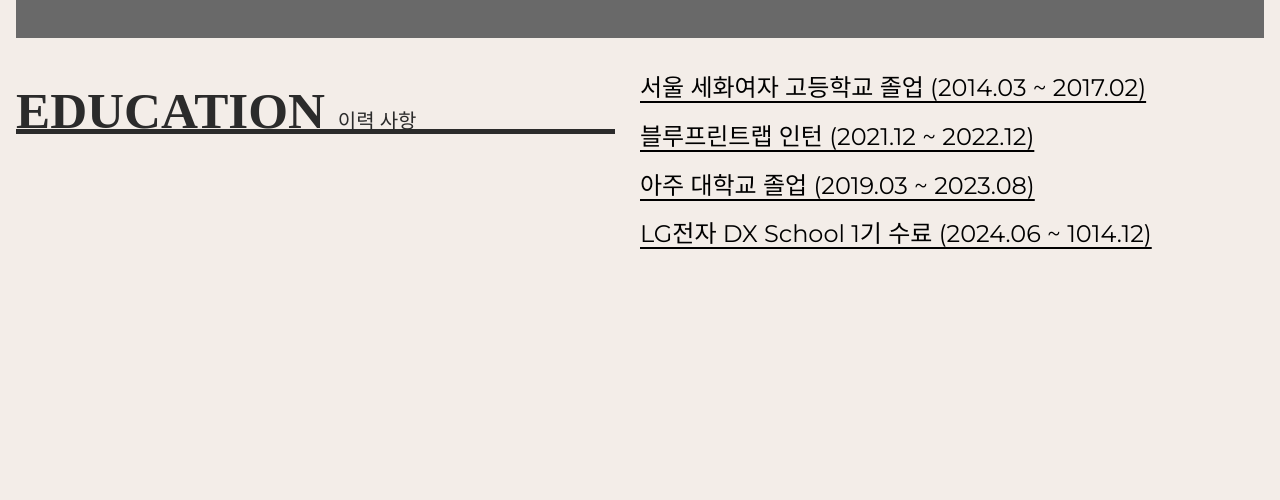
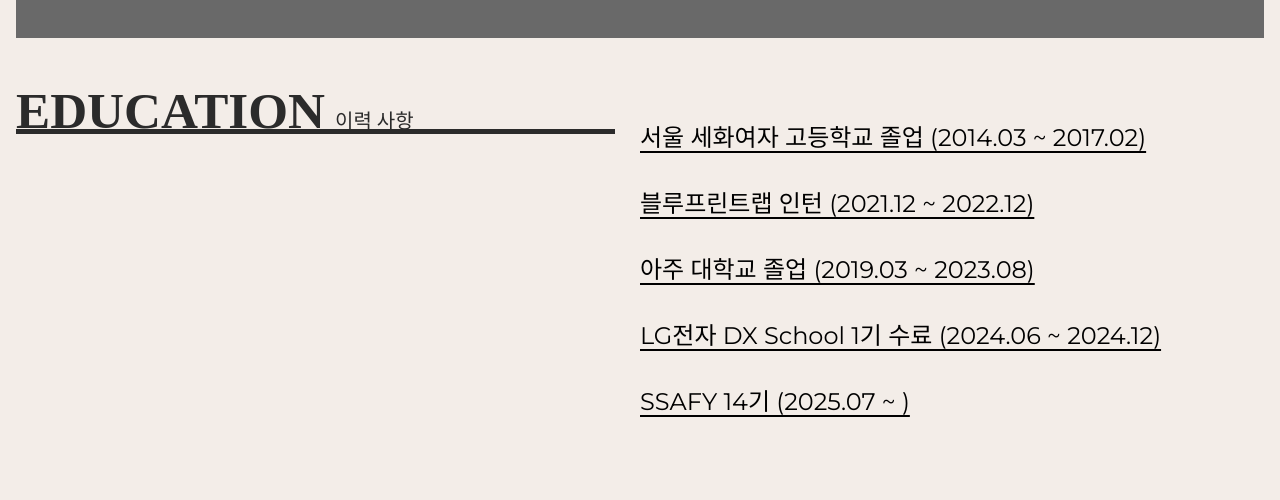
Before and after one commit to dinodajin/portfolio_react, a React (Create React App) app: page / in a window 1280 px wide. Shown: the part 746-1246 px from the top of the page. Built offline with nearby package versions, Linux system fonts and the light colour scheme; a small style sheet from the web is missing; a web font is replaced by a local one.

Commit message:
Fix education context

```diff
--- a/src/components/Education.jsx
+++ b/src/components/Education.jsx
@@ -13,7 +13,10 @@
             title: "아주 대학교 졸업 (2019.03 ~ 2023.08)",
         },
         {
-            title: "LG전자 DX School 1기 수료 (2024.06 ~ 1014.12)",
+            title: "LG전자 DX School 1기 수료 (2024.06 ~ 2024.12)",
+        },
+        {
+            title: "SSAFY 14기 (2025.07 ~ )",
         },
     ];
 
@@ -21,11 +24,17 @@
         <section id="education">
             <div className="education__inner">
                 <h2 className="education__title">
-                    Education <em>이력 사항</em>
+                    Education
+                    <em style={{
+                        display: "inline-block",
+                        verticalAlign: "bottom",
+                        marginBottom: "11px",
+                        marginLeft: "10px"
+                    }}>이력 사항</em>
                 </h2>
-                <div className="education__desc">
+                <div className="education__desc" style={{ marginTop: "50px" }}>
                     {educationText.map((edu, key) => (
-                        <div key={key}>
+                        <div key={key} style={{ marginBottom: "30px" }}>
                             <h3>{edu.title}</h3>
                         </div>
                     ))}
```
